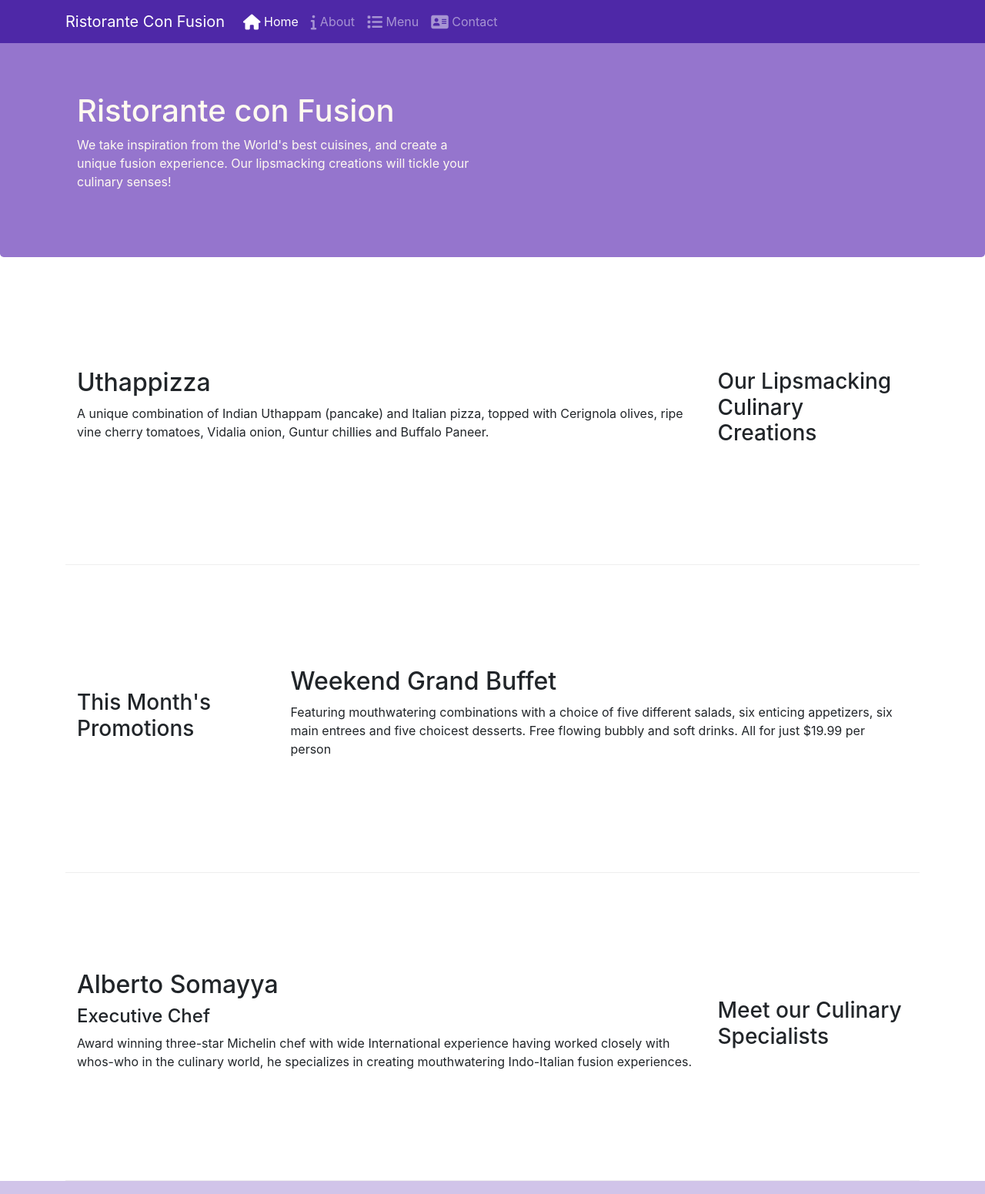
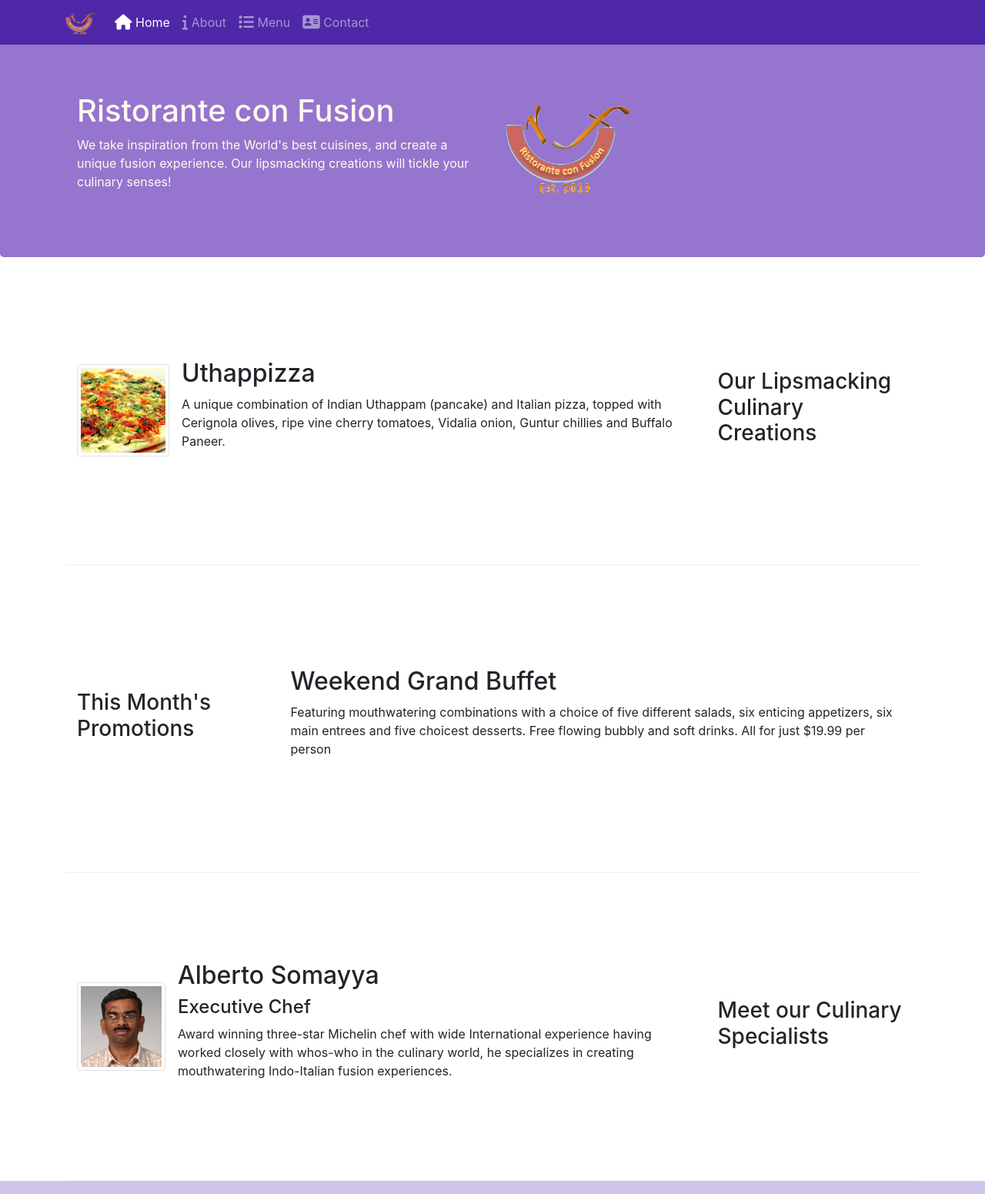
Before and after one commit to subhampanda99/Bootstrap, a plain HTML site: page index.html in a window 1280 px wide. Shown: the top 1551 px of the page at 77% size. Drawn offline with nearby package versions, Linux system fonts and the light colour scheme.

Commit message:
Images and Media

```diff
--- a/index.html
+++ b/index.html
@@ -22,7 +22,7 @@
       <button class="navbar-toggler" type="button" data-toggle="collapse" data-target="#Navbar">
         <span class="navbar-toggler-icon"></span>
       </button>
-      <a class="navbar-brand" href="./index.html">Ristorante Con Fusion</a>
+      <a class="navbar-brand" href="./index.html"><img src="img/logo.png" height="30" width="40"></a>
       <div class="collapse navbar-collapse" id="Navbar">
         <ul class="navbar-nav mr-auto">
           <li class="nav-item active"><a class="nav-link" href="#"><span class="fa fa-home fa-lg"></span> Home</a></li>
@@ -48,7 +48,9 @@
             your culinary senses!
           </p>
         </div>
-        <div class="col-12 col-sm"></div>
+        <div class="col-12 col-sm align-self-center">
+          <img src="img/logo.png" class="img-fluid">
+        </div>
       </div>
     </div>
   </header>
@@ -59,12 +61,17 @@
         <h3>Our Lipsmacking Culinary Creations</h3>
       </div>
       <div class="col col-sm order-sm-first col-md">
-        <h2>Uthappizza</h2>
-        <p>
+        <div class="media">
+          <img class="d-flex mr-3 img-thumbnail align-self-center" src="img/uthappizza.png" alt="Uthappizza">
+          <div class="media-body">
+            <h2 class="mt-0">Uthappizza</h2>
+            <p class="d-none d-sm-block">
               A unique combination of Indian Uthappam (pancake) and Italian pizza,
               topped with Cerignola olives, ripe vine cherry tomatoes, Vidalia
               onion, Guntur chillies and Buffalo Paneer.
             </p>
+          </div>
+        </div>
       </div>
     </div>
 
@@ -88,14 +95,18 @@
         <h3>Meet our Culinary Specialists</h3>
       </div>
       <div class="col col-sm order-sm-first col-md">
-        <h2>Alberto Somayya</h2>
+        <div class="media">
+          <img class="d-flex mr-3 img-thumbnail align-self-center" src="img/alberto.png" alt="Alberto Somayya">
+          <div class="media-body">
+            <h2 class="mt-0">Alberto Somayya</h2>
             <h4>Executive Chef</h4>
-        <p>
-          Award winning three-star Michelin chef with wide International
-          experience having worked closely with whos-who in the culinary
-          world, he specializes in creating mouthwatering Indo-Italian fusion
-          experiences.
+            <p class="d-none d-sm-block">Award winning three-star Michelin chef with wide
+              International experience having worked closely with
+              whos-who in the culinary world, he specializes in
+              creating mouthwatering Indo-Italian fusion experiences.
             </p>
+          </div>
+        </div>
       </div>
     </div>
   </div>
```
Also changed, not shown: aboutus.html (+4 -3 lines), contactus.html (+3 -2 lines), img/alberto.png (added), img/buffet.png (added), img/logo.png (added), img/uthappizza.png (added), 2 other files. Lines whose indentation alone changed are shown as unchanged.
